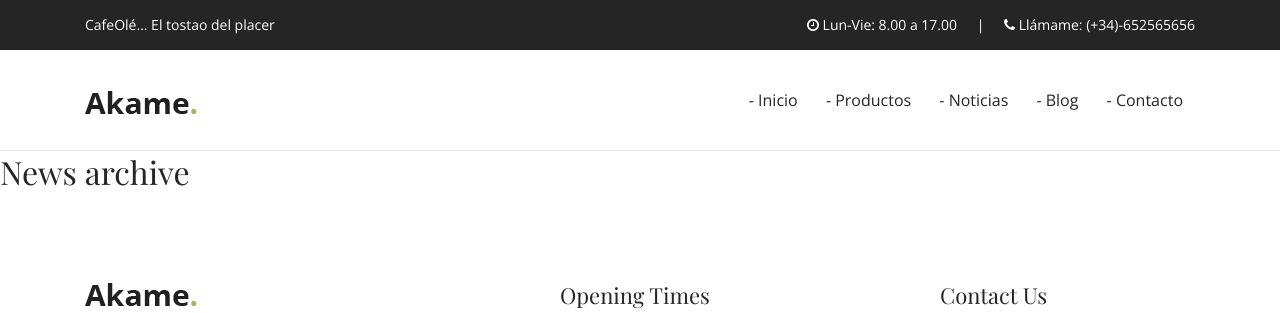
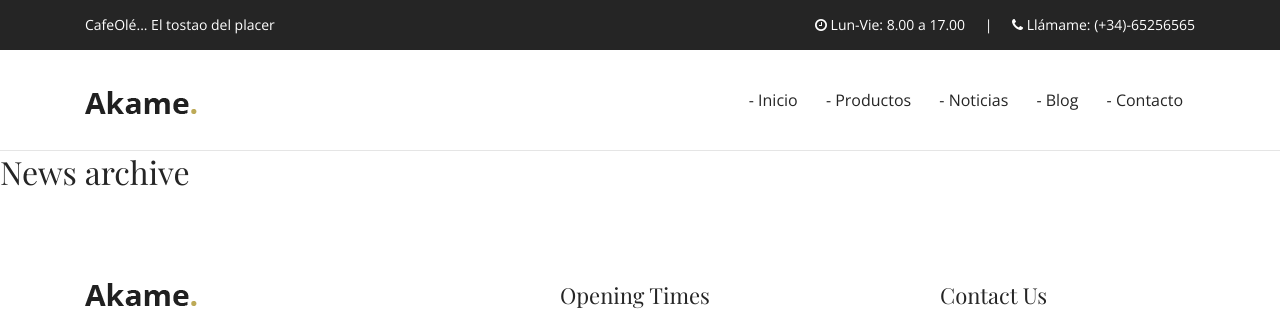
Before and after one commit to ManuelCastejon/cafeole, a CodeIgniter app: page /cafeole/index.php/news/index in a window 1280 px wide. Shown: the top 313 px of the page. Run offline with CodeIgniter, Linux system fonts and the light colour scheme; data that the repository does not hold is empty; some libraries are stand-ins or nearby versions.

Commit message:
Update header.php

```diff
--- a/application/views/templates/header.php
+++ b/application/views/templates/header.php
@@ -38,7 +38,7 @@
                     </div>
                     <div class="col-7">
                         <div class="top-header-content text-right">
-                            <p><i class="fa fa-clock-o" aria-hidden="true"></i> Lun-Vie: 8.00 a 17.00 <span class="mx-2"></span> | <span class="mx-2"></span> <i class="fa fa-phone" aria-hidden="true"></i> Llámame: (+34)-652565656</p>
+                            <p><i class="fa fa-clock-o" aria-hidden="true"></i> Lun-Vie: 8.00 a 17.00 <span class="mx-2"></span> | <span class="mx-2"></span> <i class="fa fa-phone" aria-hidden="true"></i> Llámame: (+34)-65256565</p>
                         </div>
                     </div>
                 </div>
```
